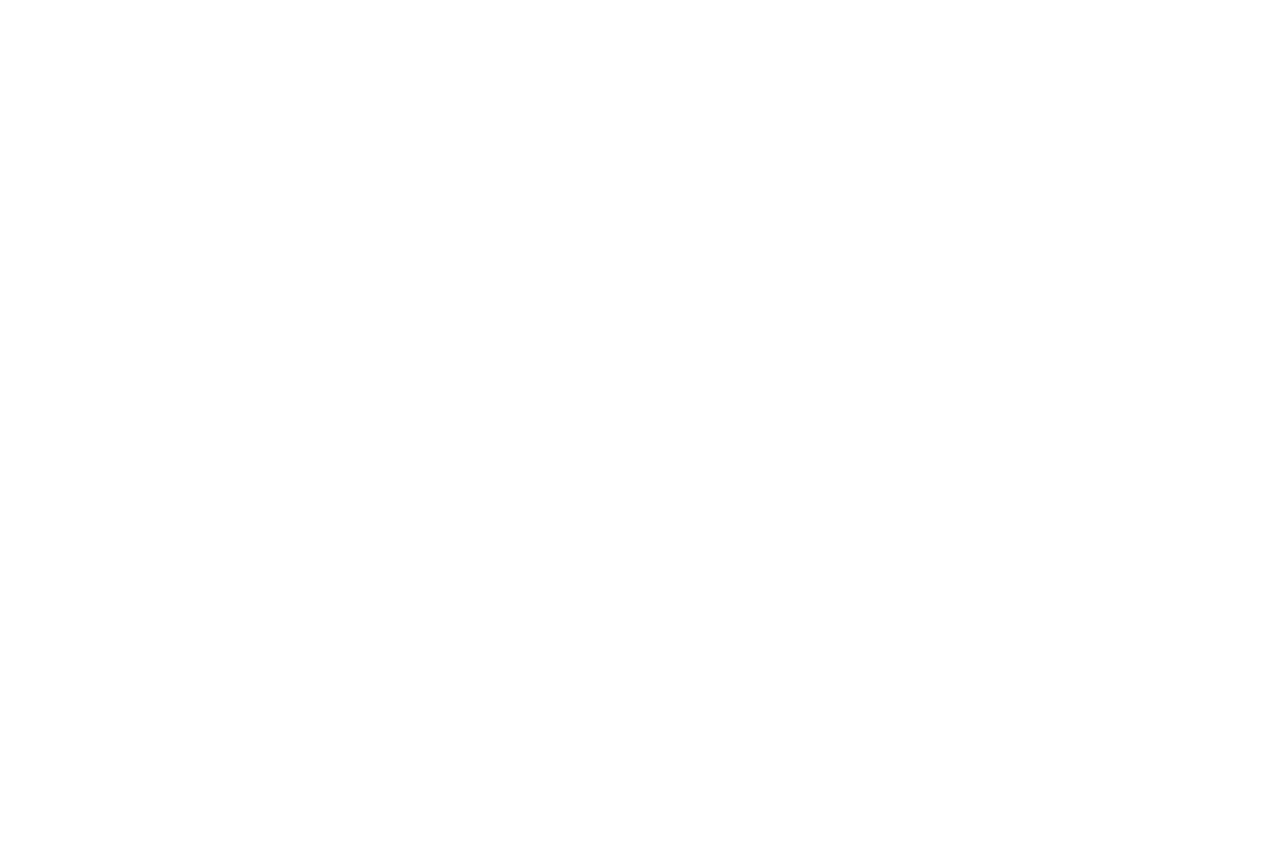
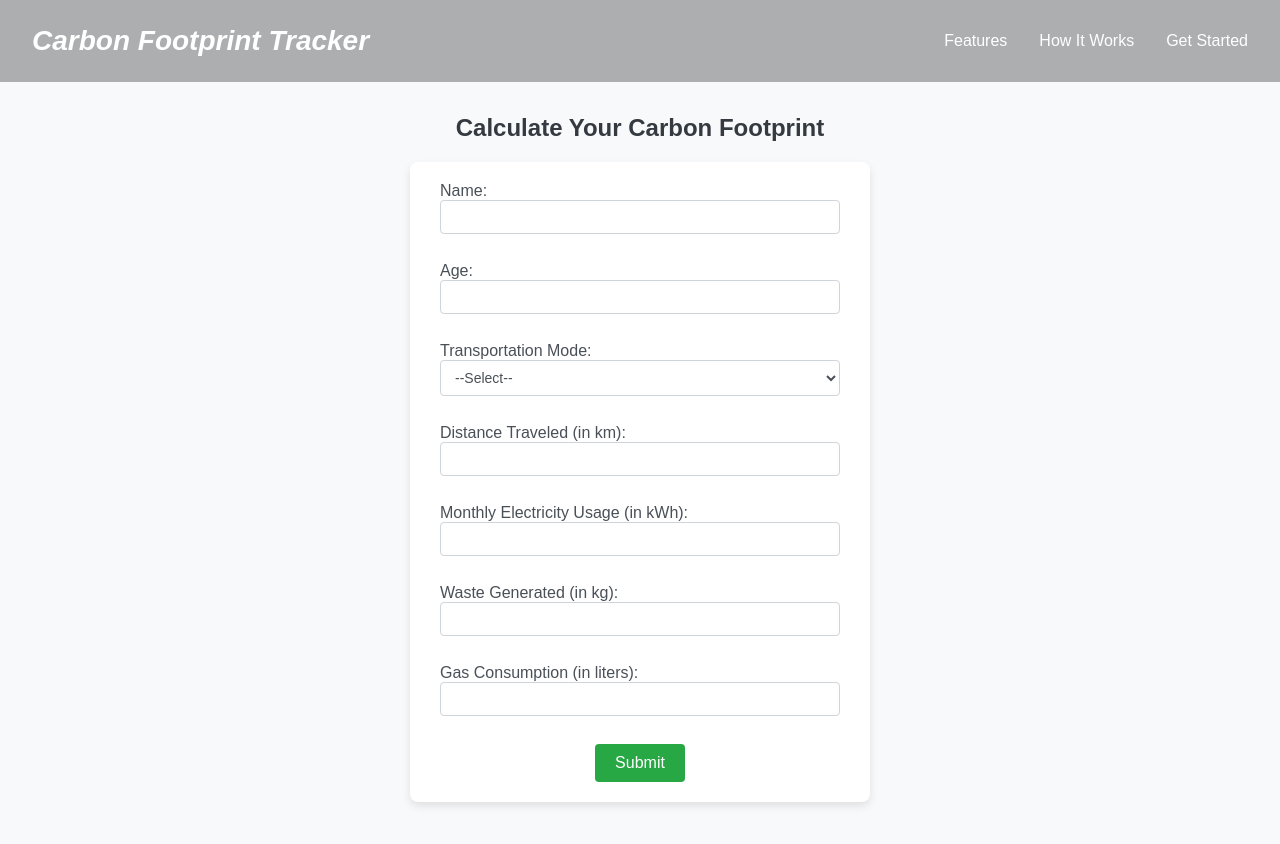
Before and after one commit to Mayanknayal01/carbonfootprinttracker-frontend, a React (Create React App) app: page /statsForm in a window 1280 px wide. Before the commit this address had no page. Shown: the top 844 px of the page. Before the commit the page ends 800 px from the top, so only its background shows below. Built offline with nearby package versions, Linux system fonts and the light colour scheme; the HTML template or start-up script is replaced by a standard one.

Commit message:
input form added

```diff
--- a/src/App.js
+++ b/src/App.js
@@ -4,6 +4,7 @@
 import LoginPage from './pages/auth/login/login';
 import RegisterPage from './pages/auth/register/register';
 import HomePage from './pages/homePage/home';
+import StatsForm from './components/formComponent/statsForm';
 
 function App() {
     return (
@@ -14,6 +15,7 @@
             <Route path="/login" element={<LoginPage />} /> {/* Default route, shows LoginPage */}
             <Route path="/register" element={<RegisterPage />} /> {/* Route for RegisterPage */}
             <Route path='/home' element={<HomePage /> } />
+            <Route path='/statsForm' element={<StatsForm /> } />
             </Routes>
         </div>
         </Router>
--- /dev/null
+++ b/src/components/formComponent/statsForm.css
@@ -0,0 +1,96 @@
+/* General Styling */
+.stats-page {
+    font-family: 'Arial', sans-serif;
+    text-align: center;
+    padding: 3rem;
+    background-color: #f8f9fa; /* Light gray background */
+    min-height: 100vh; /* Full viewport height */
+    display: flex;
+    flex-direction: column;
+    align-items: center;
+    justify-content: center;
+}
+
+/* Header Styling */
+.stats-page h2 {
+    font-size: 24px;
+    color: #343a40; /* Dark gray */
+    margin-bottom: 20px;
+}
+
+/* Form Container */
+.carbon-footprint-form {
+    background-color: #ffffff; /* White background */
+    padding: 20px 30px;
+    border-radius: 8px;
+    box-shadow: 0 4px 8px rgba(0, 0, 0, 0.1); /* Subtle shadow */
+    max-width: 400px;
+    width: 100%;
+}
+
+/* Form Labels */
+.carbon-footprint-form label {
+    display: block;
+    font-size: 16px;
+    color: #495057; /* Medium gray */
+    margin-bottom: 8px;
+    text-align: left;
+}
+
+/* Form Inputs */
+.carbon-footprint-form input,
+.carbon-footprint-form select {
+    width: 100%;
+    padding: 8px 10px;
+    margin-bottom: 20px;
+    border: 1px solid #ced4da; /* Light border */
+    border-radius: 4px;
+    font-size: 14px;
+    color: #495057;
+    background-color: #ffffff;
+    box-sizing: border-box;
+}
+
+.carbon-footprint-form input:focus,
+.carbon-footprint-form select:focus {
+    border-color: #007bff; /* Blue border on focus */
+    outline: none;
+    box-shadow: 0 0 4px rgba(0, 123, 255, 0.5); /* Subtle glow */
+}
+
+/* Submit Button */
+.carbon-footprint-form button {
+    background-color: #28a745; /* Green */
+    color: white;
+    padding: 10px 20px;
+    border: none;
+    border-radius: 4px;
+    font-size: 16px;
+    cursor: pointer;
+    transition: background-color 0.3s ease;
+}
+
+.carbon-footprint-form button:hover {
+    background-color: #218838; /* Darker green on hover */
+}
+
+/* Responsive Design */
+@media (max-width: 600px) {
+    .carbon-footprint-form {
+        padding: 15px 20px;
+    }
+
+    .carbon-footprint-form label {
+        font-size: 14px;
+    }
+
+    .carbon-footprint-form input,
+    .carbon-footprint-form select {
+        font-size: 12px;
+    }
+
+    .carbon-footprint-form button {
+        font-size: 14px;
+        padding: 8px 16px;
+    }
+}
--- /dev/null
+++ b/src/components/formComponent/statsForm.jsx
@@ -0,0 +1,135 @@
+import React, { useState } from 'react';
+import FirstHeader from '../header/firstHeader/FirstHeader';
+import './statsForm.css';
+
+const StatsForm = () => {
+    const [formData, setFormData] = useState({
+        name: '',
+        age: '',
+        transportationMode: '',
+        distance: '',
+        electricityUsage: '',
+        wasteGenerated: '',
+        gasConsumption: ''
+    });
+
+    const handleChange = (e) => {
+        setFormData({ ...formData, [e.target.name]: e.target.value });
+    };
+
+    const handleSubmit = (e) => {
+        e.preventDefault();
+        console.log('Form Data Submitted:', formData);
+        alert('Your carbon footprint calculation is in progress!');
+        const carbonFootprint = calculateCarbonFootprint(formData);
+        alert(`Estimated Carbon Footprint: ${carbonFootprint.toFixed(2)} kg CO₂/year`);
+    };
+
+    // General formula for carbon footprint calculation
+    const calculateCarbonFootprint = (data) => {
+        const transportEmissionFactors = {
+            car: 0.21, // kg CO₂ per km
+            bike: 0.05,
+            public: 0.1,
+            walking: 0 // Walking produces no direct CO₂
+        };
+
+        const gasEmissionFactor = 2.3; // kg CO₂ per liter of gas
+        const electricityEmissionFactor = 0.85; // kg CO₂ per kWh
+        const wasteEmissionFactor = 0.5; // kg CO₂ per kg of waste
+
+        const transportEmissions = (transportEmissionFactors[data.transportationMode] || 0) * data.distance;
+        const gasEmissions = data.gasConsumption * gasEmissionFactor;
+        const electricityEmissions = data.electricityUsage * electricityEmissionFactor;
+        const wasteEmissions = data.wasteGenerated * wasteEmissionFactor;
+
+        return transportEmissions + gasEmissions + electricityEmissions + wasteEmissions;
+    };
+
+    return (
+        <div className="stats-page">
+            <FirstHeader />
+            <h2>Calculate Your Carbon Footprint</h2>
+            <form onSubmit={handleSubmit} className="carbon-footprint-form">
+                <label>
+                    Name:
+                    <input
+                        type="text"
+                        name="name"
+                        value={formData.name}
+                        onChange={handleChange}
+                        required
+                    />
+                </label>
+                <label>
+                    Age:
+                    <input
+                        type="number"
+                        name="age"
+                        value={formData.age}
+                        onChange={handleChange}
+                        required
+                    />
+                </label>
+                <label>
+                    Transportation Mode:
+                    <select
+                        name="transportationMode"
+                        value={formData.transportationMode}
+                        onChange={handleChange}
+                        required
+                    >
+                        <option value="">--Select--</option>
+                        <option value="car">Car</option>
+                        <option value="bike">Bike</option>
+                        <option value="public">Public Transport</option>
+                        <option value="walking">Walking</option>
+                    </select>
+                </label>
+                <label>
+                    Distance Traveled (in km):
+                    <input
+                        type="number"
+                        name="distance"
+                        value={formData.distance}
+                        onChange={handleChange}
+                        required
+                    />
+                </label>
+                <label>
+                    Monthly Electricity Usage (in kWh):
+                    <input
+                        type="number"
+                        name="electricityUsage"
+                        value={formData.electricityUsage}
+                        onChange={handleChange}
+                        required
+                    />
+                </label>
+                <label>
+                    Waste Generated (in kg):
+                    <input
+                        type="number"
+                        name="wasteGenerated"
+                        value={formData.wasteGenerated}
+                        onChange={handleChange}
+                        required
+                    />
+                </label>
+                <label>
+                    Gas Consumption (in liters):
+                    <input
+                        type="number"
+                        name="gasConsumption"
+                        value={formData.gasConsumption}
+                        onChange={handleChange}
+                        required
+                    />
+                </label>
+                <button type="submit">Submit</button>
+            </form>
+        </div>
+    );
+};
+
+export default StatsForm;
--- a/src/components/header/firstHeader/FirstHeader.css
+++ b/src/components/header/firstHeader/FirstHeader.css
@@ -4,7 +4,8 @@
     width: 100%;
     background: rgba(0, 0, 0, 0.3);
     color: white;
-    padding: 1rem 2rem;
+    padding-top: 1rem;
+    padding-bottom: 1rem;
     display: flex;
     justify-content: space-between;
     align-items: center;
@@ -14,12 +15,14 @@
     margin: 0;
     font-size: 1.75rem;
     color: white;
+    padding-left: 2rem;
 }
 
 .Firstheader nav ul {
     list-style: none;
     display: flex;
-    gap: 1rem;
+    gap: 2rem;
+    padding-right: 2rem;
 }
 
 .Firstheader nav ul li a {
--- a/src/components/homeComponents/Sidebar.jsx
+++ b/src/components/homeComponents/Sidebar.jsx
@@ -1,8 +1,7 @@
-// Sidebar.js
 import React from 'react';
+import { Link } from 'react-router-dom';
 import { FaHome, FaChartPie, FaDollarSign, FaBoxes, FaUser, FaEnvelope, FaCog, FaSignOutAlt } from 'react-icons/fa';
 import { neededImages } from '../../assets/assets';
-
 
 const Sidebar = () => (
     <div className="sidebar">
@@ -14,7 +13,7 @@
         </div>
         <ul className="sidebar-menu">
             <li><FaHome /> Dashboard</li>
-        <li><FaChartPie /> Statistics</li>
+            <li><Link to="/statsForm"><FaChartPie /> Check your stats!</Link></li>
             <li><FaDollarSign /> Donation</li>
             <li><FaBoxes /> Developer's Corner</li>
             <li><FaUser /> Edit Profile</li>
```
Lines whose indentation alone changed are shown as unchanged.
